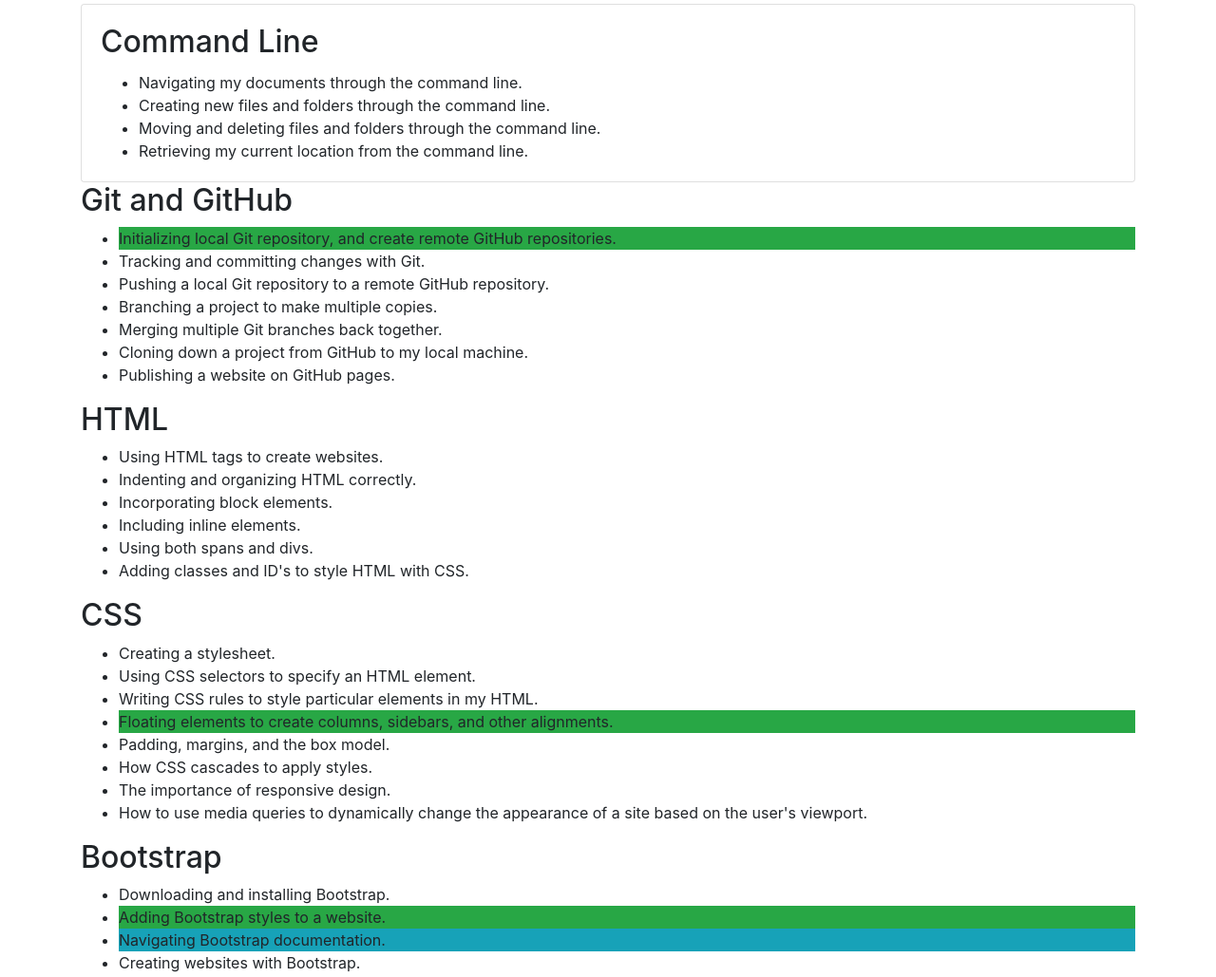
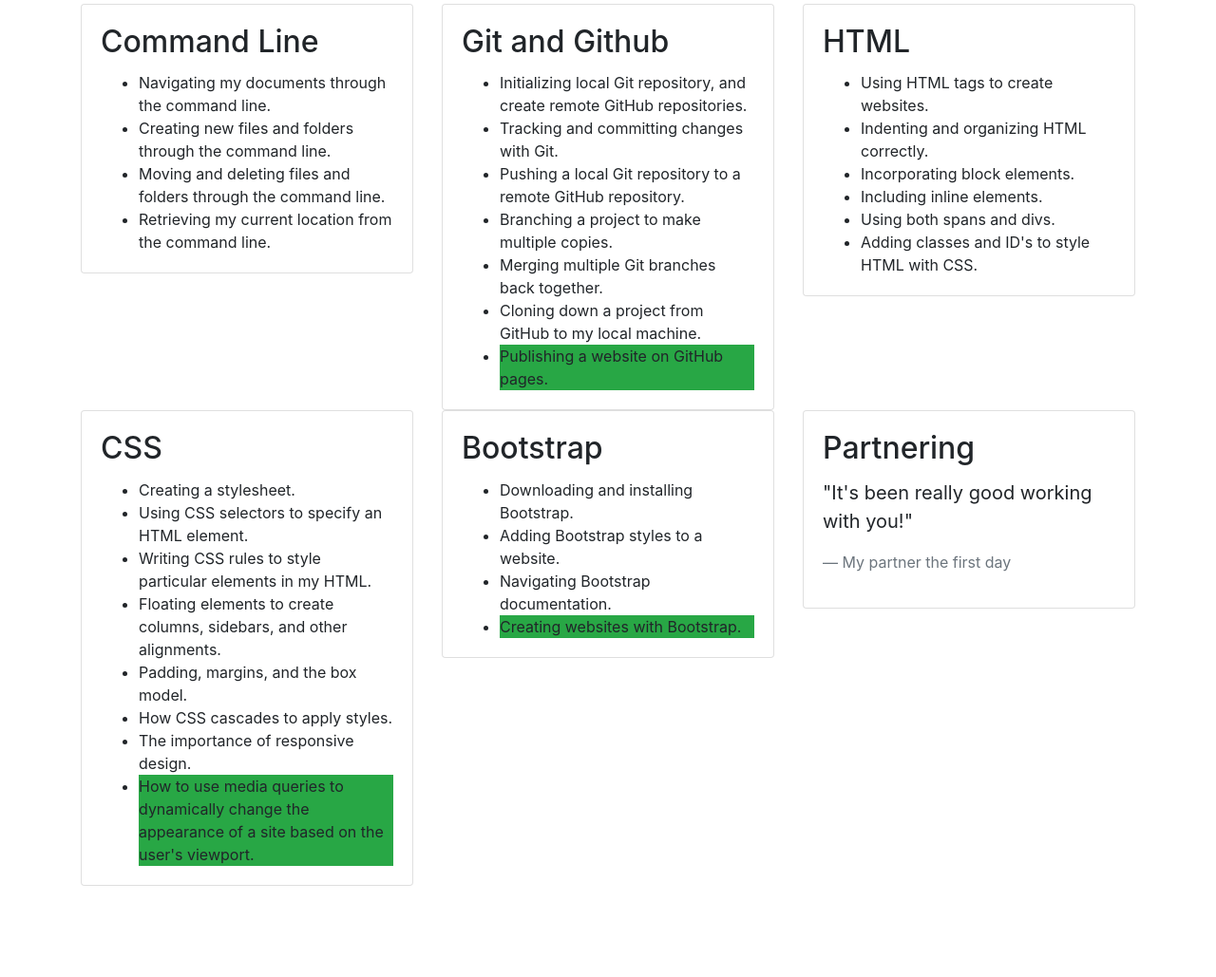
Before and after one commit to Bennyz2030/week-in-review, a plain HTML site: page index.html in a window 1280 px wide. Shown: the part 252-1281 px from the top of the page at 95% size. After the commit the page ends 1185 px from the top, so only its background shows below. Drawn offline with Linux system fonts and the light colour scheme.

Commit message:
added grid
co-authored-by: Ben Dunham <bendunhampdx@gmail.com>

```diff
--- a/index.html
+++ b/index.html
@@ -12,6 +12,8 @@
         I've almost finished my first week at Epicodus. Here are some of the things I've learned so far:
       </p>
     </div>
+    <div class="row">
+      <div class="col-md-4">
         <div class="card">
           <div class="card-body">
             <h2 class="card-title">Command Line</h2>
@@ -23,18 +25,28 @@
             </ul>
           </div>
         </div>
-  <h2>Git and GitHub</h2>
-  <ul>
-    <li class="bg-success">Initializing local Git repository, and create remote GitHub repositories.</li>
+      </div>
+      <div class="col-md-4">
+        <div class="card">
+          <div class="card-body">
+            <h2 class="card-title">Git and Github</h2>
+            <ul class="card-text">
+              <li>Initializing local Git repository, and create remote GitHub repositories.</li>
               <li>Tracking and committing changes with Git.</li>
               <li>Pushing a local Git repository to a remote GitHub repository.</li>
               <li>Branching a project to make multiple copies.</li>
               <li>Merging multiple Git branches back together.</li>
               <li>Cloning down a project from GitHub to my local machine.</li>
-    <li>Publishing a website on GitHub pages.</li>
+              <li class="bg-success">Publishing a website on GitHub pages.</li>
             </ul>
-  <h2>HTML</h2>
-  <ul>
+          </div>
+        </div>
+      </div>
+      <div class="col-md-4">
+        <div class="card">
+          <div class="card-body">
+            <h2 class="card-title">HTML</h2>
+            <ul class="card-text">
               <li>Using HTML tags to create websites.</li>
               <li>Indenting and organizing HTML correctly.</li>
               <li>Incorporating block elements.</li>
@@ -42,29 +54,55 @@
               <li>Using both spans and divs.</li>
               <li>Adding classes and ID's to style HTML with CSS.</li>
             </ul>
-  <h2>CSS</h2>
-  <ul>
+          </div>
+        </div>
+      </div>
+    </div>
+    <div class="row">
+      <div class="col-md-4">
+        <div class="card">
+          <div class="card-body">
+            <h2 class="card-title">CSS</h2>
+            <ul class="card-text">
               <li>Creating a stylesheet.</li>
               <li>Using CSS selectors to specify an HTML element.</li>
               <li>Writing CSS rules to style particular elements in my HTML.</li>
-    <li class="bg-success">Floating elements to create columns, sidebars, and other alignments.</li>
+              <li>Floating elements to create columns, sidebars, and other alignments.</li>
               <li>Padding, margins, and the box model.</li>
               <li>How CSS cascades to apply styles.</li>
               <li>The importance of responsive design.</li>
-    <li>How to use media queries to dynamically change the appearance of a site based on the user's viewport.</li>
+              <li class="bg-success">How to use media queries to dynamically change the appearance of a site based on the user's viewport.</li>
             </ul>
-  <h2>Bootstrap</h2>
-      <ul>
+          </div>
+        </div>
+      </div>
+      <div class="col-md-4">
+        <div class="card">
+          <div class="card-body">
+            <h2 class="card-title">Bootstrap</h2>
+            <ul class="card-text">
               <li>Downloading and installing Bootstrap.</li>
-        <li class="bg-success">Adding Bootstrap styles to a website.</li>
-        <li class="bg-info">Navigating Bootstrap documentation.</li>
-        <li>Creating websites with Bootstrap.</li>
+              <li>Adding Bootstrap styles to a website.</li>
+              <li>Navigating Bootstrap documentation.</li>
+              <li class="bg-success">Creating websites with Bootstrap.</li>
             </ul>
-      <h2>Partnering</h2>
+          </div>
+        </div>
+      </div>
+      <div class="col-md-4">
+        <div class="card">
+          <div class="card-body">
+            <h2 class="card-title">Partnering</h2>
+            <div class="card-text">
               <blockquote class="blockquote">
                 <p>"It's been really good working with you!"</p>
                 <footer class="blockquote-footer">My partner the first day</footer>
               </blockquote>
             </div>
+          </div>
+        </div>
+      </div>
+    </div>
+  </div>
 </body>
 </html>
```
Lines whose indentation alone changed are shown as unchanged.
